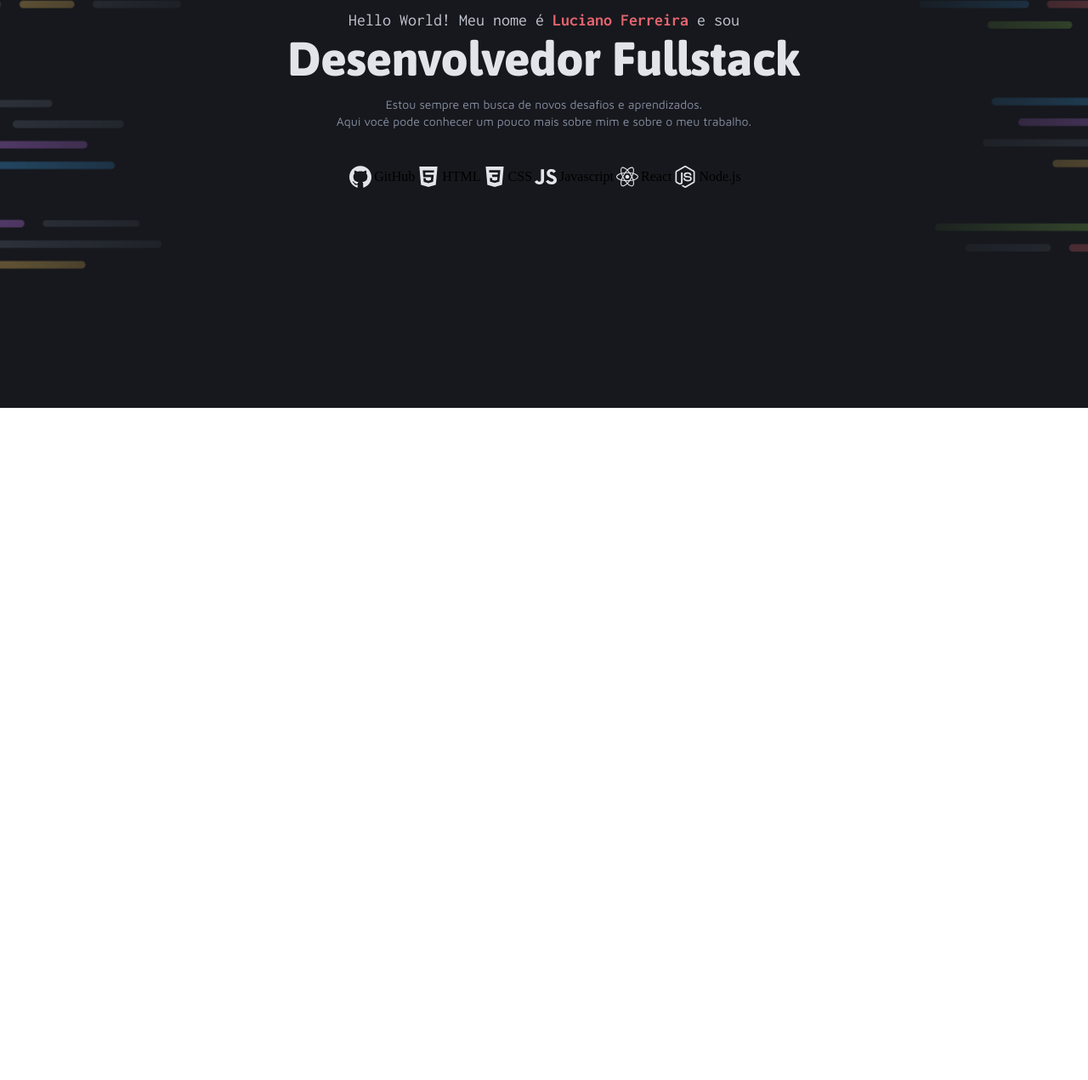
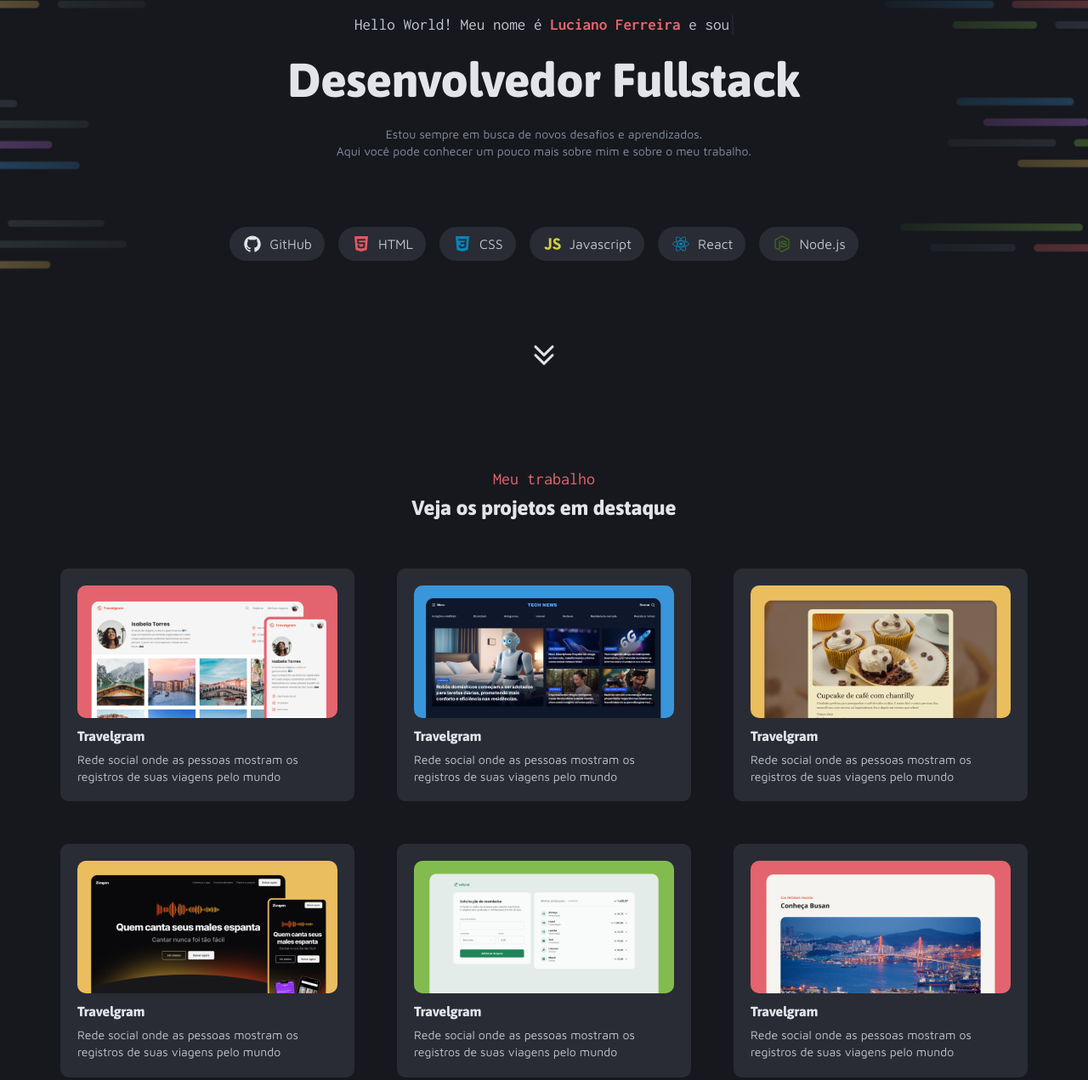
Before and after one commit to Luciano762/portifolio, a plain HTML site: page src/index.html in a window 1280 px wide. Shown: the part 270-1541 px from the top of the page at 85% size. Before the commit the page ends 800 px from the top, so only its background shows below. Drawn offline with Linux system fonts and the light colour scheme.

Commit message:
adiciona novas seções e estilos ao layout do portfólio

```diff
--- a/src/index.html
+++ b/src/index.html
@@ -28,35 +28,91 @@
 
     <div class="tec-experiences">
       <div class="tec-background">
-        <img src="../assets/icons/GitHub.svg" alt="">
+        <img id="git" src="../assets/icons/GitHub.svg" alt="">
         <p>GitHub</p>
       </div>
 
       <div class="tec-background">
-        <img src="../assets/icons/HTML.svg" alt="">
+        <img id="html" src="../assets/icons/HTML.svg" alt="">
         <p>HTML</p>
       </div>
 
       <div class="tec-background">
-        <img src="../assets/icons/CSS.svg" alt="">
+        <img id="css" src="../assets/icons/CSS.svg" alt="">
         <p>CSS</p>
       </div>
 
       <div class="tec-background">
-        <img src="../assets/icons/JavaScript.svg" alt="">
+        <img id="javascript" src="../assets/icons/JavaScript.svg" alt="">
         <p>Javascript</p>
       </div>
 
       <div class="tec-background">
-        <img src="../assets/icons/React.svg" alt="">
+        <img id="react" src="../assets/icons/React.svg" alt="">
         <p>React</p>
       </div>
 
       <div class="tec-background">
-        <img src="../assets/icons/Node.js.svg" alt="">
+        <img id="node" src="../assets/icons/Node.js.svg" alt="">
         <p>Node.js</p>
       </div>
     </div>
+
+    <div class="icon-seta">
+      <a href="#main"><img src="/assets/icons/CaretDoubleDown.svg"></a>
+    </div>
   </header>
+
+  <main class="main">
+    <div class="text-section" id="main">
+      <p>Meu trabalho</p>
+      <h1>Veja os projetos em destaque</h1>
+    </div>
+
+    <div class="project-section">
+      <div id="border">
+        <img src="../assets/images/Thumbnail_Project-01.png" alt="">
+        <h1>Travelgram</h1>
+        <p>Rede social onde as pessoas mostram os registros de suas viagens pelo mundo</p>
+      </div>
+
+      <div id="border">
+        <img src="../assets/images/Thumbnail_Project-02.png" alt="">
+        <h1>Travelgram</h1>
+        <p>Rede social onde as pessoas mostram os registros de suas viagens pelo mundo</p>
+      </div>
+
+      <div id="border">
+        <img src="../assets/images/Thumbnail_Project-03.png" alt="">
+        <h1>Travelgram</h1>
+        <p>Rede social onde as pessoas mostram os registros de suas viagens pelo mundo</p>
+      </div>
+
+      <div id="border">
+        <img src="../assets/images/Thumbnail_Project-04.png" alt="">
+        <h1>Travelgram</h1>
+        <p>Rede social onde as pessoas mostram os registros de suas viagens pelo mundo</p>
+      </div id="border">
+
+      <div id="border">
+        <img src="../assets/images/Thumbnail_Project-05.png" alt="">
+        <h1>Travelgram</h1>
+        <p>Rede social onde as pessoas mostram os registros de suas viagens pelo mundo</p>
+      </div>
+
+      <div id="border">
+        <img src="../assets/images/Thumbnail_Project-06.png" alt="">
+        <h1>Travelgram</h1>
+        <p>Rede social onde as pessoas mostram os registros de suas viagens pelo mundo</p>
+      </div>
+    </div>
+  </main>
+
+  <section class="section">
+    <div class="text-section-two">
+      <p>Meus serviços</p>
+      <h1>Como posso ajudar o seu negócio</h1>
+    </div>
+  </section>
 </body>
 </html>
--- a/styles/header.css
+++ b/styles/header.css
@@ -1,15 +1,18 @@
 @import url(global.css);
-
 .header {
-  height: 750px;
   background-image: url(../assets/images/Background_Intro.png);
   background-repeat: no-repeat;
   background-size: cover;
+  background-position: center;
+  width: 100vw;
+  height: 750px;
+  display: flex;
+  flex-direction: column;
+  align-items: center;
 }
 
 .perfil {
   display: flex;
-  justify-content: center;
   align-items: end;
   position: relative;
 
@@ -43,17 +46,25 @@
   flex-direction: column;
   justify-content: center;
   align-items: center;
-  margin-top: 50px;
+  margin-top: 56px;
 
   h1 {
     color: var(--gray-600);
     font: var(--title-lg);
-    margin-bottom: 10px;
+    margin-top: 20px;
+    margin-bottom: 20px;
   }
 
   span {
     color: var(--gray-500);
     font: var(--subtitle);
+    display: inline-block;
+    white-space: nowrap;
+    overflow: hidden;
+    border-right: 2px solid var(--gray-500);
+    font-size: 1.2rem;
+    width: 0;
+    animation: typing 4s steps(40, end) forwards, blinkCursor 0.6s infinite;
   }
 
   strong {
@@ -70,10 +81,90 @@
 .tec-experiences {
   display: flex;
   justify-content: center;
-  margin-top: 40px;
+  gap: 16px;
+  margin-top: 80px;
 }
 
 .tec-background {
   display: flex;
   align-items: center;
+  justify-content: center;
+  padding: 15px;
+  width: auto;
+  height: 40px;
+  border-radius: 9999px;
+  gap: 8px;
+  background-color: var(--gray-300);
+  font: var(--text-md);
+  color: var(--gray-500);
+  transition: all 0.3s ease-in-out;
+
+
+  #git {
+    width: 24px;
+    height: 24px;
+  }
+
+  #html {
+    width: 24px;
+    height: 24px;
+    filter: invert(54%) sepia(35%) saturate(1335%) hue-rotate(311deg) brightness(93%) contrast(91%);
+  }
+
+  #css {
+    width: 24px;
+    height: 24px;
+    filter: invert(74%) sepia(73%) saturate(4154%) hue-rotate(179deg) brightness(99%) contrast(95%);
+  }
+
+  #javascript {
+    width: 24px;
+    height: 24px;
+    filter: invert(0.08) sepia(0.39) saturate(700%) hue-rotate(10deg) brightness(0.85) contrast(1.20);
+
+  }
+
+  #react {
+    width: 24px;
+    height: 24px;
+    filter: invert(74%) sepia(73%) saturate(4154%) hue-rotate(179deg) brightness(99%) contrast(95%);
+  }
+  #node {
+    width: 24px;
+    height: 24px;
+    filter: invert(75%) sepia(16%) saturate(1498%) hue-rotate(48deg) brightness(100%) contrast(78%);
+  }
 }
+
+.tec-background:hover {
+  background-color: var(--gray-100);
+  border: var(--red) 1px solid;
+  transform: scale(1.1);
+  box-shadow: 0 4px 10px rgba(0, 0, 0, 0.15);
+  cursor: pointer;
+}
+
+.icon-seta {
+  margin-top: 94px;
+  transition: all 0.3s ease-in-out;
+}
+
+.icon-seta:hover {
+  transform: translateY(10px);
+  cursor: pointer;
+}
+
+@keyframes typing {
+  from {
+    width: 0;
+  }
+  to {
+    width: 74%;
+  }
+}
+
+@keyframes blinkCursor {
+  50% {
+    border-color: transparent;
+  }
+}
--- a/styles/index.css
+++ b/styles/index.css
@@ -1,2 +1,4 @@
 @import url(global.css);
 @import url(header.css);
+@import url(main.css);
+@import url(section.css);
--- /dev/null
+++ b/styles/main.css
@@ -0,0 +1,75 @@
+.main {
+  background-color: #16181D;
+  width: 100vw;
+  height: 917px;
+  display: flex;
+  flex-direction: column;
+  align-items: center;
+}
+
+.text-section {
+  text-align: center;
+
+  p {
+    margin-top: 72px;
+    margin-bottom: 8px;
+    font: var(--subtitle);
+    color: var(--red);
+  }
+
+  h1 {
+    font: var(--title-md);
+    color: var(--gray-600);
+    margin-bottom: 56px;
+  }
+}
+
+.project-section {
+  display: grid;
+  justify-content: center;
+  grid-template-columns: 1fr 1fr 1fr;
+  padding: 0 150px;
+  width: 280px;
+  height: 330px;
+  gap: 50px;
+
+  #border {
+    transition: all 0.3s ease-in-out;
+  }
+
+  #border:hover {
+    background-color: var(--gray-100);
+    border: var(--red) 1px solid;
+    transform: scale(1.1);
+    box-shadow: 0 4px 10px rgba(0, 0, 0, 0.15);
+    cursor: pointer;
+  }
+
+  div {
+    display: flex;
+    flex-direction: column;
+    justify-content: center;
+    background-color: var(--gray-300);
+    border-radius: 10px;
+    padding: 20px;
+    transition: all 0.3s ease-in-out;
+
+    h1 {
+      font: var(--title-sm);
+      color: var(--gray-600);
+      margin-top: 12px;
+      margin-bottom: 8px;
+    }
+
+    p {
+      font: var(--text-sm);
+      color: var(--gray-500);
+    }
+  }
+
+  img {
+    width: 306px;
+    height: 156px;
+    border-radius: 10px;
+  }
+}
--- /dev/null
+++ b/styles/section.css
@@ -0,0 +1,26 @@
+.section {
+  background-color: #0d0e11;
+  width: 100vw;
+  height: 480px;
+  display: flex;
+  flex-direction: column;
+  align-items: center;
+}
+
+.text-section-two {
+  text-align: center;
+  margin-top: 88px;
+
+  p {
+    margin-top: 72px;
+    margin-bottom: 8px;
+    font: var(--subtitle);
+    color: var(--red);
+  }
+
+  h1 {
+    font: var(--title-md);
+    color: var(--gray-600);
+    margin-bottom: 56px;
+  }
+}
```
